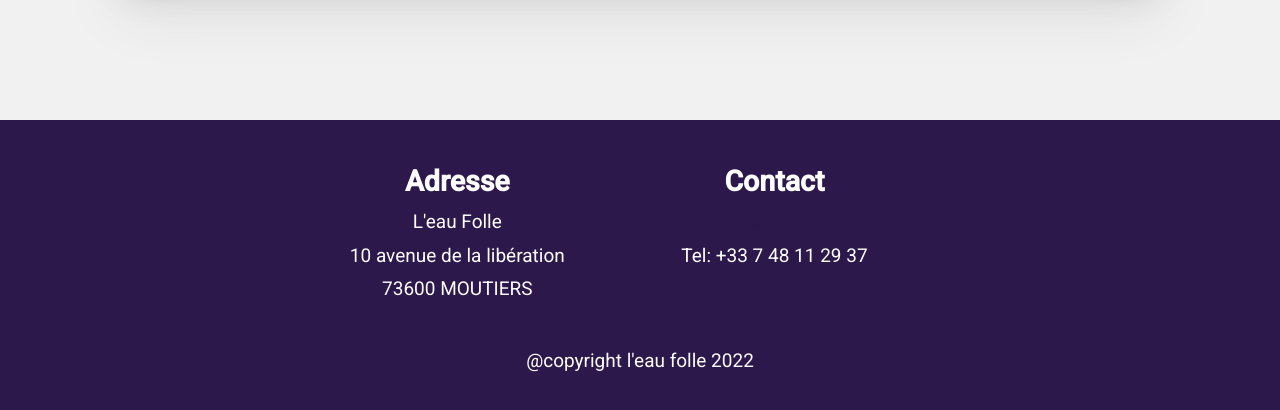
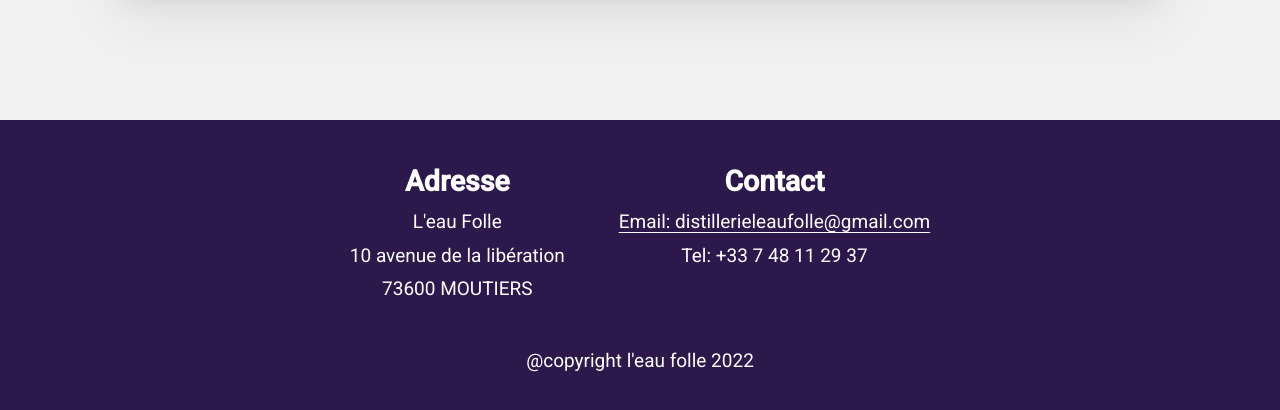
Before and after one commit to BastienMartinelli/eau-folle, an Astro site: page / in a window 1280 px wide. In both pictures the pointer is over the link "Email: distillerieleaufolle@gmail.com". Shown: the part 1695-2105 px from the top of the page. Built offline with nearby package versions, Linux system fonts and the light colour scheme; Astro itself is replaced by a stand-in of ours; no server answers.

Commit message:
astro upgrade

```diff
--- a/package.json
+++ b/package.json
@@ -10,10 +10,10 @@
   },
   "devDependencies": {
     "@types/node": "^17.0.31",
-    "astro": "^1.0.0-beta.27"
+    "astro": "^1.8.0"
   },
   "dependencies": {
-    "@astrojs/preact": "^0.1.2",
+    "@astrojs/preact": "^0.1.3",
     "normalize.css": "^8.0.1",
     "preact": "^10.7.2"
   }
--- a/src/components/Footer.astro
+++ b/src/components/Footer.astro
@@ -14,6 +14,12 @@
   footer h2 {
     color: white;
   }
+
+  footer a:hover, footer a:focus {
+    color: white;
+    text-decoration: underline;
+  }
+
   .content {
     padding: 24px 12px;
     display: flex;
```
Also changed, not shown: 1 other file.
